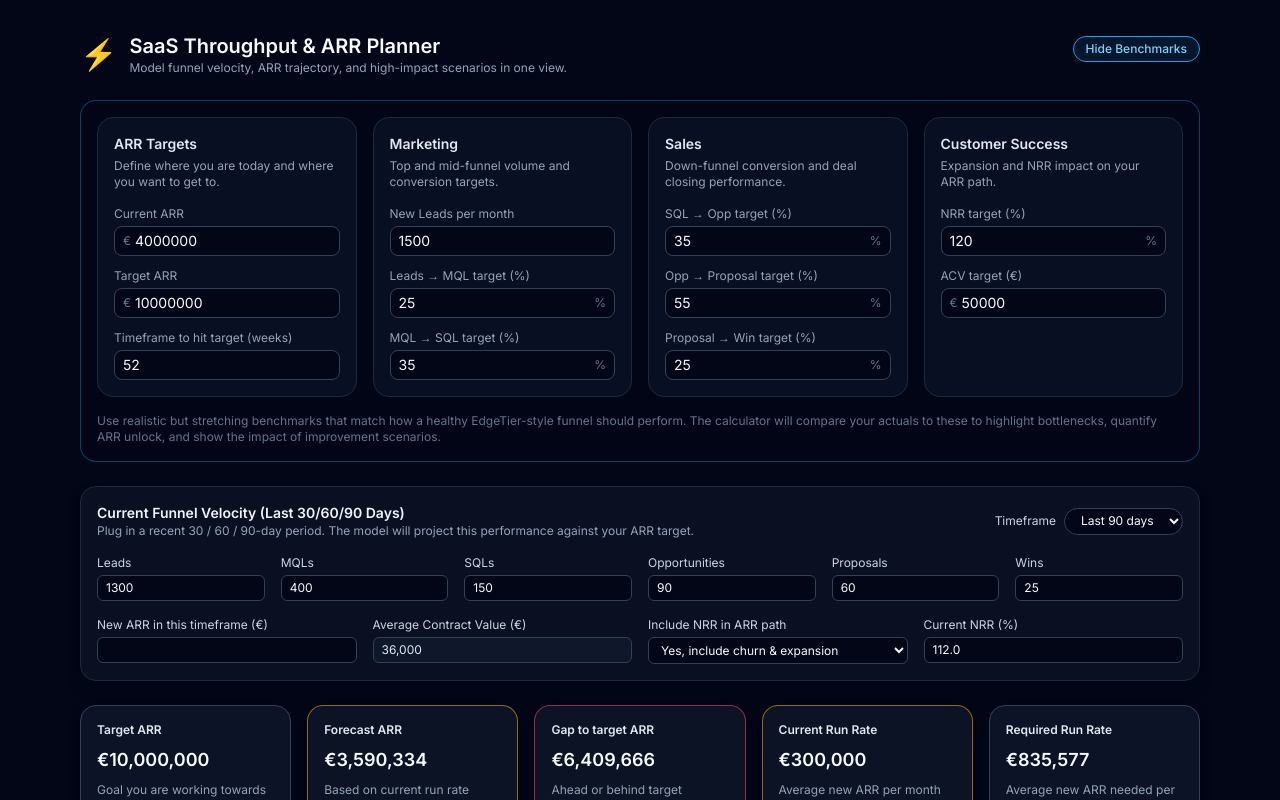
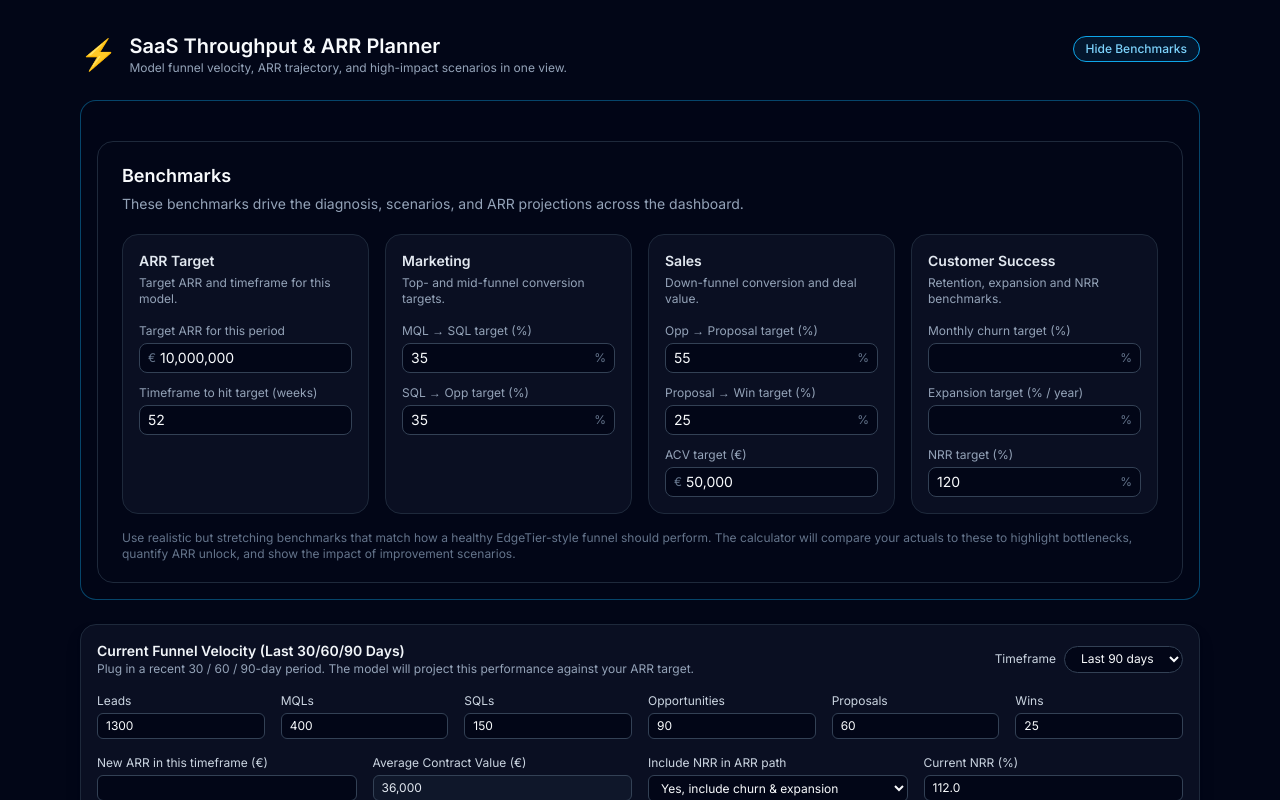
Before and after one commit to powerstephen/saas-throughput-tracker, a Next.js app: page / in a window 1280 px wide. Shown: the top 800 px of the page. Built offline with nearby package versions, Linux system fonts and the light colour scheme.

Commit message:
Update BenchmarksPanel.tsx

```diff
--- a/components/BenchmarksPanel.tsx
+++ b/components/BenchmarksPanel.tsx
@@ -4,24 +4,20 @@
 import React from "react";
 
 export interface Benchmarks {
-  // ARR / Revenue
-  currentArr: number;
   targetArr: number;
   timeframeWeeks: number;
 
-  // Marketing benchmarks
-  newLeadsPerMonth: number; // monthly top-of-funnel volume
-  leadsToMql: number;       // decimal, e.g. 0.25 = 25%
-  mqlToSql: number;         // decimal
+  // funnel conversion targets (stored as decimals, e.g. 0.35 = 35%)
+  mqlToSql: number;
+  sqlToOpp: number;
+  oppToProposal: number;
+  proposalToWin: number;
 
-  // Sales benchmarks
-  sqlToOpp: number;         // decimal
-  oppToProposal: number;    // decimal
-  proposalToWin: number;    // decimal
-
-  // Customer Success benchmarks
-  acv: number;              // €
-  nrr: number;              // multiple, e.g. 1.2 = 120% NRR (per year)
+  // commercial benchmarks
+  acv: number; // €
+  monthlyChurn: number; // decimal, e.g. 0.01 = 1%
+  expansion: number; // decimal per year, e.g. 0.2 = 20%
+  nrr: number; // multiple, e.g. 1.2 = 120%
 }
 
 interface BenchmarksPanelProps {
@@ -29,7 +25,7 @@ interface BenchmarksPanelProps {
   onChange: (next: Benchmarks) => void;
 }
 
-const BenchmarksPanel: React.FC<BenchmarksPanelProps> = ({
+export const BenchmarksPanel: React.FC<BenchmarksPanelProps> = ({
   benchmarks,
   onChange,
 }) => {
@@ -37,7 +33,8 @@ const BenchmarksPanel: React.FC<BenchmarksPanelProps> = ({
     field: keyof Benchmarks,
     value: string
   ) => {
-    const numeric = Number(value.replace(/[^0-9.-]/g, ""));
+    const cleaned = value.replace(/[^0-9.-]/g, "");
+    const numeric = Number(cleaned);
     onChange({
       ...benchmarks,
       [field]: isNaN(numeric) ? 0 : numeric,
@@ -48,7 +45,8 @@ const BenchmarksPanel: React.FC<BenchmarksPanelProps> = ({
     field: keyof Benchmarks,
     value: string
   ) => {
-    const numeric = Number(value.replace(/[^0-9.-]/g, ""));
+    const cleaned = value.replace(/[^0-9.-]/g, "");
+    const numeric = Number(cleaned);
     const decimal = isNaN(numeric) ? 0 : numeric / 100;
     onChange({
       ...benchmarks,
@@ -57,42 +55,39 @@ const BenchmarksPanel: React.FC<BenchmarksPanelProps> = ({
   };
 
   return (
-    <div>
-      <div className="grid gap-4 md:grid-cols-2 xl:grid-cols-4">
-        {/* ARR / Revenue */}
+    <section className="mt-6 rounded-2xl border border-slate-800 bg-slate-950 px-6 py-5 text-slate-50">
+      <h2 className="text-lg font-semibold">Benchmarks</h2>
+      <p className="mt-1 text-sm text-slate-400">
+        These benchmarks drive the diagnosis, scenarios, and ARR
+        projections across the dashboard.
+      </p>
+
+      <div className="mt-5 grid gap-4 md:grid-cols-2 xl:grid-cols-4">
+        {/* ARR / Revenue column */}
         <div className="rounded-2xl border border-slate-800 bg-slate-900/60 px-4 py-4">
           <h3 className="text-sm font-semibold text-slate-200">
-            ARR Targets
+            ARR Target
           </h3>
           <p className="mt-1 text-xs text-slate-400">
-            Define where you are today and where you want to get to.
+            Target ARR and timeframe for this model.
           </p>
 
           <label className="mt-4 block text-xs text-slate-400">
-            Current ARR
+            Target ARR for this period
             <div className="mt-1 flex items-center gap-1 rounded-lg border border-slate-700 bg-slate-950 px-2">
               <span className="text-slate-500">€</span>
               <input
-                type="number"
+                type="text"
                 className="w-full bg-transparent py-1 text-sm text-slate-50 outline-none"
-                value={benchmarks.currentArr}
+                value={benchmarks.targetArr.toLocaleString(
+                  "en-IE",
+                  { maximumFractionDigits: 0 }
+                )}
                 onChange={(e) =>
-                  handleNumberChange("currentArr", e.target.value)
-                }
-              />
-            </div>
-          </label>
-
-          <label className="mt-3 block text-xs text-slate-400">
-            Target ARR
-            <div className="mt-1 flex items-center gap-1 rounded-lg border border-slate-700 bg-slate-950 px-2">
-              <span className="text-slate-500">€</span>
-              <input
-                type="number"
-                className="w-full bg-transparent py-1 text-sm text-slate-50 outline-none"
-                value={benchmarks.targetArr}
-                onChange={(e) =>
-                  handleNumberChange("targetArr", e.target.value)
+                  handleNumberChange(
+                    "targetArr",
+                    e.target.value
+                  )
                 }
               />
             </div>
@@ -105,44 +100,38 @@ const BenchmarksPanel: React.FC<BenchmarksPanelProps> = ({
               className="mt-1 w-full rounded-lg border border-slate-700 bg-slate-950 px-2 py-1 text-sm text-slate-50 outline-none"
               value={benchmarks.timeframeWeeks}
               onChange={(e) =>
-                handleNumberChange("timeframeWeeks", e.target.value)
+                handleNumberChange(
+                  "timeframeWeeks",
+                  e.target.value
+                )
               }
             />
           </label>
         </div>
 
-        {/* Marketing */}
+        {/* Marketing column */}
         <div className="rounded-2xl border border-slate-800 bg-slate-900/60 px-4 py-4">
           <h3 className="text-sm font-semibold text-slate-200">
             Marketing
           </h3>
           <p className="mt-1 text-xs text-slate-400">
-            Top and mid-funnel volume and conversion targets.
+            Top- and mid-funnel conversion targets.
           </p>
 
           <label className="mt-4 block text-xs text-slate-400">
-            New Leads per month
+            MQL → SQL target (%)
             <div className="mt-1 flex items-center gap-1 rounded-lg border border-slate-700 bg-slate-950 px-2">
               <input
                 type="number"
                 className="w-full bg-transparent py-1 text-sm text-slate-50 outline-none"
-                value={benchmarks.newLeadsPerMonth}
+                value={Math.round(
+                  benchmarks.mqlToSql * 100
+                )}
                 onChange={(e) =>
-                  handleNumberChange("newLeadsPerMonth", e.target.value)
-                }
-              />
-            </div>
-          </label>
-
-          <label className="mt-3 block text-xs text-slate-400">
-            Leads → MQL target (%)
-            <div className="mt-1 flex items-center gap-1 rounded-lg border border-slate-700 bg-slate-950 px-2">
-              <input
-                type="number"
-                className="w-full bg-transparent py-1 text-sm text-slate-50 outline-none"
-                value={Math.round(benchmarks.leadsToMql * 100)}
-                onChange={(e) =>
-                  handlePercentChange("leadsToMql", e.target.value)
+                  handlePercentChange(
+                    "mqlToSql",
+                    e.target.value
+                  )
                 }
               />
               <span className="text-slate-500">%</span>
@@ -150,14 +139,19 @@ const BenchmarksPanel: React.FC<BenchmarksPanelProps> = ({
           </label>
 
           <label className="mt-3 block text-xs text-slate-400">
-            MQL → SQL target (%)
+            SQL → Opp target (%)
             <div className="mt-1 flex items-center gap-1 rounded-lg border border-slate-700 bg-slate-950 px-2">
               <input
                 type="number"
                 className="w-full bg-transparent py-1 text-sm text-slate-50 outline-none"
-                value={Math.round(benchmarks.mqlToSql * 100)}
+                value={Math.round(
+                  benchmarks.sqlToOpp * 100
+                )}
                 onChange={(e) =>
-                  handlePercentChange("mqlToSql", e.target.value)
+                  handlePercentChange(
+                    "sqlToOpp",
+                    e.target.value
+                  )
                 }
               />
               <span className="text-slate-500">%</span>
@@ -165,39 +159,29 @@ const BenchmarksPanel: React.FC<BenchmarksPanelProps> = ({
           </label>
         </div>
 
-        {/* Sales */}
+        {/* Sales column */}
         <div className="rounded-2xl border border-slate-800 bg-slate-900/60 px-4 py-4">
           <h3 className="text-sm font-semibold text-slate-200">
             Sales
           </h3>
           <p className="mt-1 text-xs text-slate-400">
-            Down-funnel conversion and deal closing performance.
+            Down-funnel conversion and deal value.
           </p>
 
           <label className="mt-4 block text-xs text-slate-400">
-            SQL → Opp target (%)
-            <div className="mt-1 flex items-center gap-1 rounded-lg border border-slate-700 bg-slate-950 px-2">
-              <input
-                type="number"
-                className="w-full bg-transparent py-1 text-sm text-slate-50 outline-none"
-                value={Math.round(benchmarks.sqlToOpp * 100)}
-                onChange={(e) =>
-                  handlePercentChange("sqlToOpp", e.target.value)
-                }
-              />
-              <span className="text-slate-500">%</span>
-            </div>
-          </label>
-
-          <label className="mt-3 block text-xs text-slate-400">
             Opp → Proposal target (%)
             <div className="mt-1 flex items-center gap-1 rounded-lg border border-slate-700 bg-slate-950 px-2">
               <input
                 type="number"
                 className="w-full bg-transparent py-1 text-sm text-slate-50 outline-none"
-                value={Math.round(benchmarks.oppToProposal * 100)}
+                value={Math.round(
+                  benchmarks.oppToProposal * 100
+                )}
                 onChange={(e) =>
-                  handlePercentChange("oppToProposal", e.target.value)
+                  handlePercentChange(
+                    "oppToProposal",
+                    e.target.value
+                  )
                 }
               />
               <span className="text-slate-500">%</span>
@@ -210,34 +194,14 @@ const BenchmarksPanel: React.FC<BenchmarksPanelProps> = ({
               <input
                 type="number"
                 className="w-full bg-transparent py-1 text-sm text-slate-50 outline-none"
-                value={Math.round(benchmarks.proposalToWin * 100)}
+                value={Math.round(
+                  benchmarks.proposalToWin * 100
+                )}
                 onChange={(e) =>
-                  handlePercentChange("proposalToWin", e.target.value)
-                }
-              />
-              <span className="text-slate-500">%</span>
-            </div>
-          </label>
-        </div>
-
-        {/* Customer Success */}
-        <div className="rounded-2xl border border-slate-800 bg-slate-900/60 px-4 py-4">
-          <h3 className="text-sm font-semibold text-slate-200">
-            Customer Success
-          </h3>
-          <p className="mt-1 text-xs text-slate-400">
-            Expansion and NRR impact on your ARR path.
-          </p>
-
-          <label className="mt-4 block text-xs text-slate-400">
-            NRR target (%)
-            <div className="mt-1 flex items-center gap-1 rounded-lg border border-slate-700 bg-slate-950 px-2">
-              <input
-                type="number"
-                className="w-full bg-transparent py-1 text-sm text-slate-50 outline-none"
-                value={Math.round(benchmarks.nrr * 100)}
-                onChange={(e) =>
-                  handlePercentChange("nrr", e.target.value)
+                  handlePercentChange(
+                    "proposalToWin",
+                    e.target.value
+                  )
                 }
               />
               <span className="text-slate-500">%</span>
@@ -249,23 +213,97 @@ const BenchmarksPanel: React.FC<BenchmarksPanelProps> = ({
             <div className="mt-1 flex items-center gap-1 rounded-lg border border-slate-700 bg-slate-950 px-2">
               <span className="text-slate-500">€</span>
               <input
+                type="text"
+                className="w-full bg-transparent py-1 text-sm text-slate-50 outline-none"
+                value={benchmarks.acv.toLocaleString(
+                  "en-IE",
+                  { maximumFractionDigits: 0 }
+                )}
+                onChange={(e) =>
+                  handleNumberChange("acv", e.target.value)
+                }
+              />
+            </div>
+          </label>
+        </div>
+
+        {/* Customer Success column */}
+        <div className="rounded-2xl border border-slate-800 bg-slate-900/60 px-4 py-4">
+          <h3 className="text-sm font-semibold text-slate-200">
+            Customer Success
+          </h3>
+          <p className="mt-1 text-xs text-slate-400">
+            Retention, expansion and NRR benchmarks.
+          </p>
+
+          <label className="mt-4 block text-xs text-slate-400">
+            Monthly churn target (%)
+            <div className="mt-1 flex items-center gap-1 rounded-lg border border-slate-700 bg-slate-950 px-2">
+              <input
                 type="number"
                 className="w-full bg-transparent py-1 text-sm text-slate-50 outline-none"
-                value={benchmarks.acv}
-                onChange={(e) => handleNumberChange("acv", e.target.value)}
+                value={Math.round(
+                  benchmarks.monthlyChurn * 100
+                )}
+                onChange={(e) =>
+                  handlePercentChange(
+                    "monthlyChurn",
+                    e.target.value
+                  )
+                }
               />
+              <span className="text-slate-500">%</span>
+            </div>
+          </label>
+
+          <label className="mt-3 block text-xs text-slate-400">
+            Expansion target (% / year)
+            <div className="mt-1 flex items-center gap-1 rounded-lg border border-slate-700 bg-slate-950 px-2">
+              <input
+                type="number"
+                className="w-full bg-transparent py-1 text-sm text-slate-50 outline-none"
+                value={Math.round(
+                  benchmarks.expansion * 100
+                )}
+                onChange={(e) =>
+                  handlePercentChange(
+                    "expansion",
+                    e.target.value
+                  )
+                }
+              />
+              <span className="text-slate-500">%</span>
+            </div>
+          </label>
+
+          <label className="mt-3 block text-xs text-slate-400">
+            NRR target (%)
+            <div className="mt-1 flex items-center gap-1 rounded-lg border border-slate-700 bg-slate-950 px-2">
+              <input
+                type="number"
+                className="w-full bg-transparent py-1 text-sm text-slate-50 outline-none"
+                value={Math.round(benchmarks.nrr * 100)}
+                onChange={(e) =>
+                  handlePercentChange(
+                    "nrr",
+                    e.target.value
+                  )
+                }
+              />
+              <span className="text-slate-500">%</span>
             </div>
           </label>
         </div>
       </div>
 
       <p className="mt-4 text-xs text-slate-500">
-        Use realistic but stretching benchmarks that match how a healthy
-        EdgeTier-style funnel should perform. The calculator will compare
-        your actuals to these to highlight bottlenecks, quantify ARR unlock,
-        and show the impact of improvement scenarios.
+        Use realistic but stretching benchmarks that match
+        how a healthy EdgeTier-style funnel should perform.
+        The calculator will compare your actuals to these to
+        highlight bottlenecks, quantify ARR unlock, and show
+        the impact of improvement scenarios.
       </p>
-    </div>
+    </section>
   );
 };
 
```
